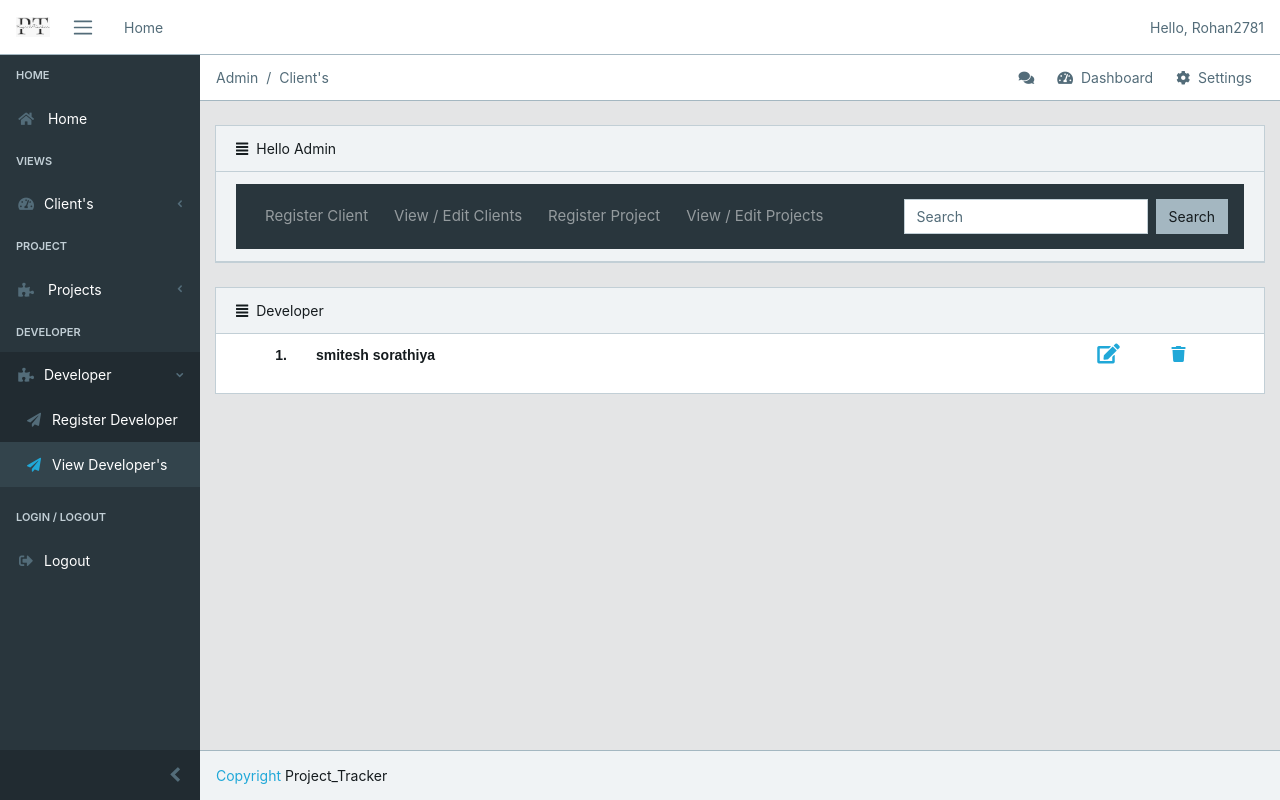
After one commit to rohan2781/Project_Tracker, a Django app: page /manager/view_developers/ in a window 1280 px wide. The commit adds this page. Run offline with Django 4.2, Linux system fonts and the light colour scheme; data comes from the database, SQL or seed files in the repository; both versions use the stored data as it was after the commit; some libraries are stand-ins or nearby versions.

Commit message:
Developer Model and CRUD added.

```diff
--- a/project_tracker/manager/admin.py
+++ b/project_tracker/manager/admin.py
@@ -1,2 +1,8 @@
 from django.contrib import admin
+from .models import Developer
+
 # Register your models here.
+
+@admin.register(Developer)
+class DeveloperAdmin(admin.ModelAdmin):
+    list_display = ('id','first_name','last_name','email','password')
--- a/project_tracker/manager/models.py
+++ b/project_tracker/manager/models.py
@@ -1 +1,7 @@
 from django.db import models
+
+class Developer(models.Model):
+    first_name = models.CharField(max_length=70)
+    last_name = models.CharField(max_length=70)
+    email = models.EmailField(max_length=70)
+    password = models.CharField(max_length=70)
--- a/project_tracker/manager/urls.py
+++ b/project_tracker/manager/urls.py
@@ -4,4 +4,7 @@ from manager import views
 urlpatterns = [
     path('', views.manager,name='manager'),
     path('client/',views.admin_client,name='admin_client'),
+    path('view_developers/',views.developer,name='view_developers'),
+    path('remove_developer/<int:id>/',views.remove_developer,name='remove_developer'),
+    path('<int:id>/',views.update_developer,name='update_developer'),
 ]
--- a/project_tracker/manager/views.py
+++ b/project_tracker/manager/views.py
@@ -2,6 +2,10 @@ from django.http import HttpResponse
 from django.shortcuts import render,redirect
 from django.contrib.auth.models import User, auth
 from home.models import Client
+from .models import Developer
+from home.forms import ClientRegistration
+from django.contrib import messages
+
 
 def manager(request):
         data = Client.objects.all()
@@ -10,3 +14,34 @@ def manager(request):
 def admin_client(request):
     client = Client.objects.all()
     return render(request,'client.html',{'client':client})
+
+def developer(request):
+    developer = Developer.objects.all()
+    return render(request,'view_developers.html',{'developer':developer})
+
+def remove_developer(request,id):
+    if request.method == "POST":
+        pi = Developer.objects.get(pk=id)
+        pi.delete()
+        messages.info(request,"Deleted Successfully")
+        return redirect('/manager/view_developers')
+    else:
+        pi=Developer.objects.get(pk=id)
+    developer = Developer.objects.get(pk=id)
+    return render(request,'remove_developer.html',{'developer':developer})
+
+def update_developer(request,id):
+    if request.method == 'POST':
+        pi = Developer.objects.get(pk=id)
+        temp=pi.email
+        developer = ClientRegistration(request.POST, instance=pi)
+        if developer.is_valid():
+            if request.POST['email']==temp:
+                developer.save()
+                messages.info(request,"Updated Succesfully")
+                return redirect('/manager/view_developers')
+            else:
+                messages.info(request,"Can't Change Email")
+    pi = Developer.objects.get(pk=id)
+    developer = ClientRegistration(instance=pi)
+    return render(request,'update_developer.html',{'form':developer})
--- a/project_tracker/project_tracker/settings.py
+++ b/project_tracker/project_tracker/settings.py
@@ -22,8 +22,7 @@ BASE_DIR = Path(__file__).resolve().parent.parent
 # See https://docs.djangoproject.com/en/4.0/howto/deployment/checklist/
 
 # SECURITY WARNING: keep the secret key used in production secret!
-SECRET_KEY = config('SECRET_KEY')
-
+SECRET_KEY = 'django-insecure-*r(4_zl8cmg06gq(kbk0b81r$8eeg26%kpgn&8z+*c&24km@rs'
 # SECURITY WARNING: don't run with debug turned on in production!
 DEBUG = True
 
@@ -41,6 +40,7 @@ INSTALLED_APPS = [
     'django.contrib.sessions',
     'django.contrib.messages',
     'django.contrib.staticfiles',
+    'manager'
 ]
 
 MIDDLEWARE = [
--- a/project_tracker/templates/base1.html
+++ b/project_tracker/templates/base1.html
@@ -176,8 +176,37 @@
               </li> -->
             </ul>
           </li>
+
           {% endblock%}
 
+          <li class="nav-title">
+            Developer
+          </li>
+          <!--<li class="nav-item nav-dropdown">
+            <a class="nav-link nav-dropdown-toggle" href="#"><i class="fa fa-industry"></i> Company</a>
+            <ul class="nav-dropdown-items">
+              <li class="nav-item">
+                <a class="nav-link" href="#"><i class="fa fa-plus ml-2"></i> New Company</a>
+              </li>
+            </ul>
+          </li>-->
+          <li class="nav-item nav-dropdown">
+            <a class="nav-link nav-dropdown-toggle" href="#"><i class="fa fa-puzzle-piece"></i>Developer</a>
+            <ul class="nav-dropdown-items">
+              <!--<li class="nav-item">
+                <a class="nav-link" href="#"><i class="fa fa-plus ml-2"></i> Register Project</a>
+              </li>-->
+              <li class="nav-item">
+                <a class="nav-link" href="{% url 'sign-up' %}"><i class="fa fa-paper-plane ml-2"></i>Register Developer</a>
+              </li>
+              <li class="nav-item">
+                <a class="nav-link" href="{% url 'view_developers' %}"><i class="fa fa-paper-plane ml-2"></i>View Developer's</a>
+              </li>
+              <!-- <li class="nav-item">
+                <a class="nav-link" href="#"><i class="fa fa-plus ml-2"></i> New Task</a>
+              </li> -->
+            </ul>
+          </li>
 
           <li class="divider"></li>
           <li class="nav-title">
--- a/project_tracker/templates/sign_up.html
+++ b/project_tracker/templates/sign_up.html
@@ -21,11 +21,13 @@
                                 <p class="text-center alert alert-info">{{ message }}</p>
                                 {% endfor %}
                               </div>
-                          <p class="text-left" style='font-size:20px'><b>Register a New Client</b></p><br>
+                          <p class="text-center alert alert-info" style='font-size:20px'><b>Register</b></p><br>
                             <form method="POST" action="">
                                 {% csrf_token %}
                                 {{form.as_p}}
-                                <input type="Submit" class='btn btn-success' name="" value="Save">
+                                <input type="checkbox" id="developer" name="developer" value="1">
+                                <label for="developer">if developer</label><br>
+                                <input type="Submit" class='btn btn-success' name="" value="Register">
                               <!--  <h1>Sign-Up</h1>
                                 <p class="text-muted">Sign In to your account</p>
                                 <div class="input-group mb-3">
--- /dev/null
+++ b/project_tracker/templates/view_developers.html
@@ -0,0 +1,70 @@
+{% extends 'admin.html' %}
+{% block breadcrumb %}
+<li class="breadcrumb-item active">Admin</li>
+<li class="breadcrumb-item active">Client's</li>
+{% endblock breadcrumb%}
+{% block content1 %}
+<div class="card-header">
+    <i class="fa fa-align-justify"></i>Developer
+</div>
+<div class="">
+  {% for message in messages %}
+  <p class="text-center alert alert-info">{{ message }}</p>
+  {% endfor %}
+</div>
+<style>
+    #table1 {
+      border-collapse: collapse;
+      width:95%;
+      font-family:sans-serif;
+      font-weight:bold;
+    }
+
+    #th1, #td1 {
+      text-align: center;
+      padding: 10px;
+    }
+    #tr1:nth-child(even){background-color: #f2f2f2}
+    #tr1:hover {background-color: #c9c2c1;}
+    #button{background-color: #8c8b8b;border: none;
+      color: white;
+      padding: 5px 16px;
+      text-align: center;
+      text-decoration: none;
+      display: inline-block;
+      font-size: 12px;
+      margin: 3px 1px;
+      font-family:sans-serif;
+      cursor: pointer;}
+    </style>
+    <ol start="1">
+        {% if developer %}
+  <table border=0 id='table1' align='left'>
+    {% for i in developer %}
+    <tr id='tr1'>
+      <td id='td1' width='50px' >
+        {{forloop.counter}}.
+      </td>
+    <td id='td1' style='text-align: left;'>
+    {% if i.last_name == 'Admin' %}
+    {{ 'Admin'}}
+    {% else %}
+    {{ i.first_name }} {{ i.last_name }}
+    {% endif %}
+    </td>
+    <td id='td1' width='70px'>
+      <a href="{% url 'update_developer' i.id %}"><i class="fa fa-edit" style='cursor: pointer;font-size:20px'></i></a>
+    </td>
+    {% if i.last_name != 'Admin' %}
+    <td id='td1' width='70px'>
+      <a href="{% url 'remove_developer' i.id %}"><i class="fa fa-trash" style='cursor: pointer;font-size:16px'></i></a>
+    </td>
+    {% endif %}
+    </tr>
+    {%endfor%}
+  </table>
+  {% else %}
+    <h4 class = 'text-center alert alert-warning'>No records to show</h4>
+    {% endif %}
+</ol>
+{% endblock %}
```
Also changed, not shown: project_tracker/home/views.py (+20 -6 lines), project_tracker/templates/remove_developer.html (added, +49 -0 lines), project_tracker/templates/update_developer.html (added, +51 -0 lines), project_tracker/db.sqlite3, project_tracker/home/migrations/0005_developer.py (added), project_tracker/home/migrations/0006_delete_developer.py (added), project_tracker/manager/migrations/0001_initial.py (added), project_tracker/project/migrations/0009_alter_project_person.py (added).
